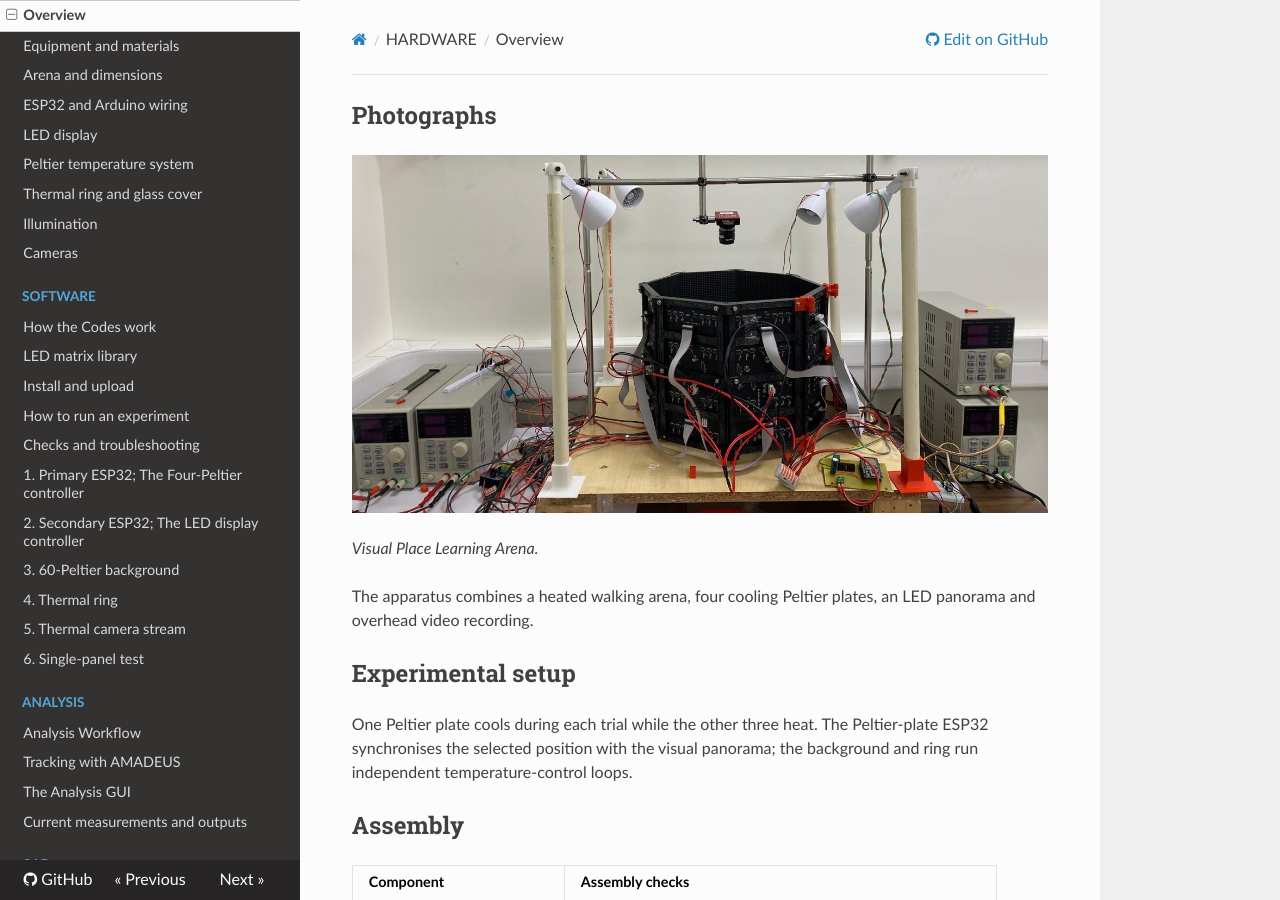
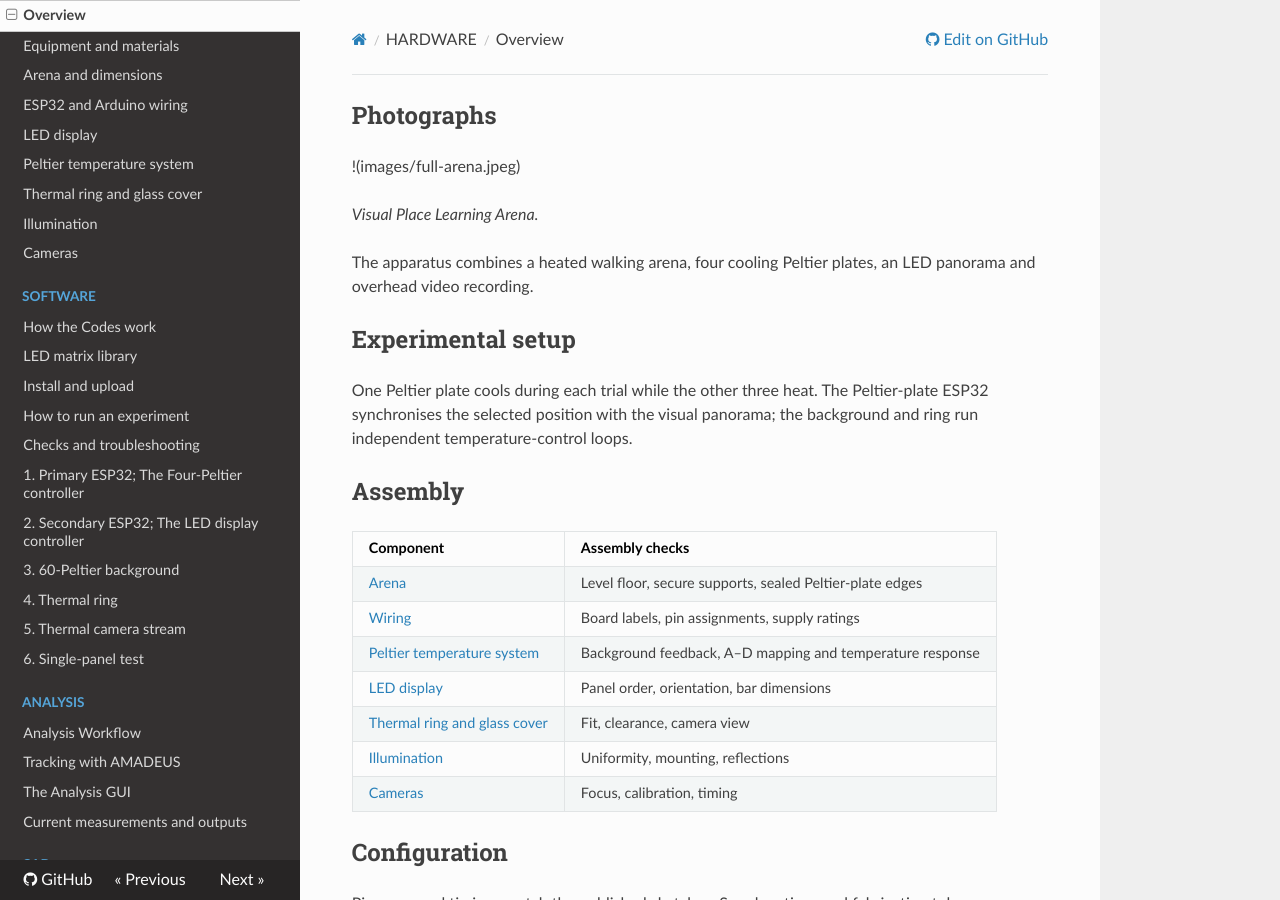
Before and after one commit to ajadismail2/Visual-place-learning, an MkDocs documentation site: the page built from docs/hardware/overview.md, in a window 1280 px wide and 900 px high. Built offline with MkDocs 1.6.1, drawn with Linux system fonts in a browser that asks for light colours; nearby versions of some CDN libraries.

```diff
--- a/docs/hardware/overview.md
+++ b/docs/hardware/overview.md
@@ -6,7 +6,7 @@
 
 ## Photographs
 
-![](images/full-arena.jpeg)
+!(images/full-arena.jpeg)
 
 *Visual Place Learning Arena.*
 
```
